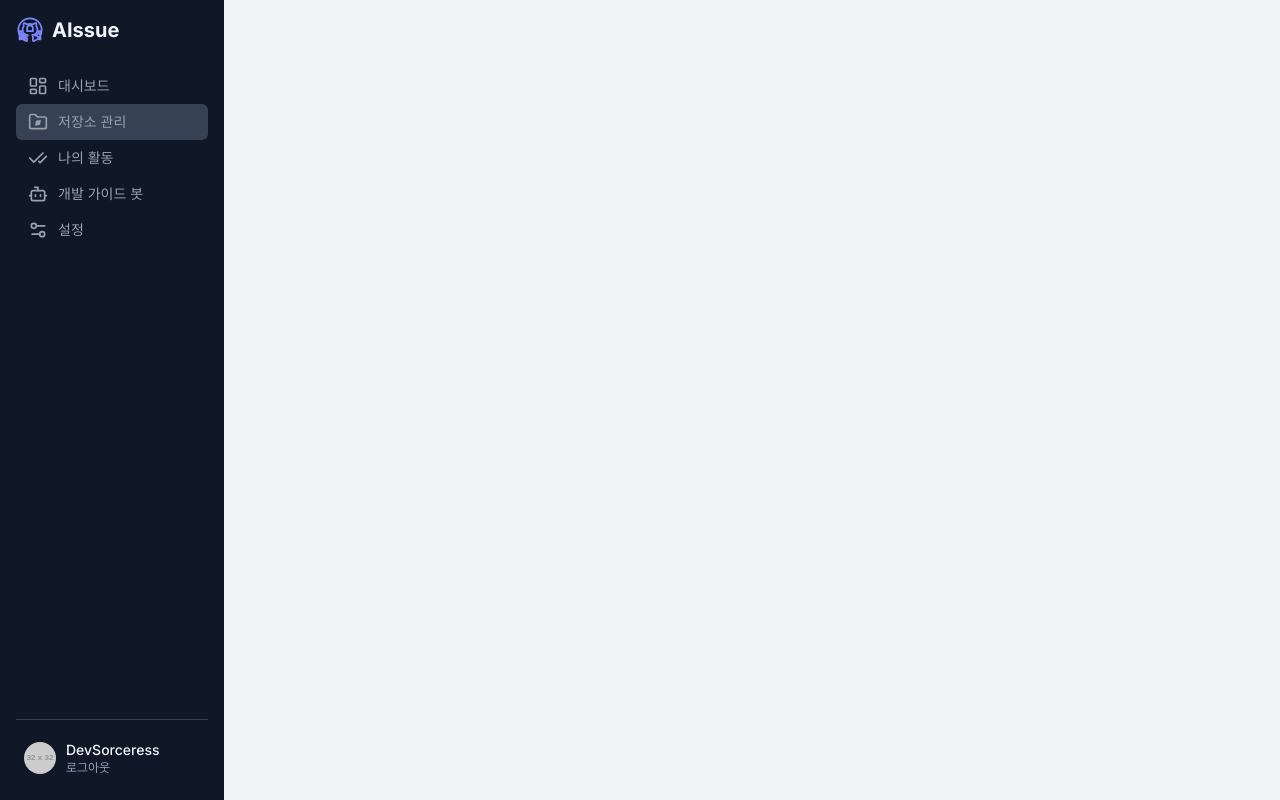
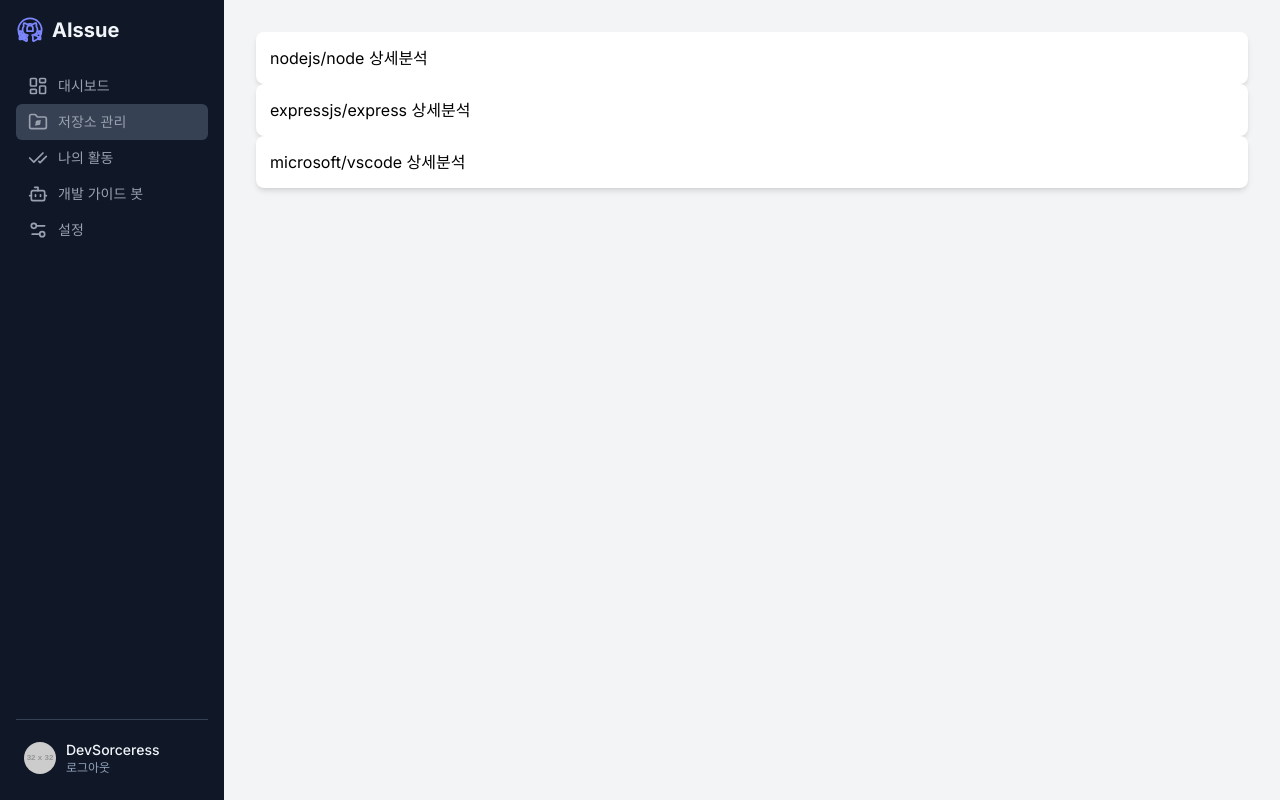
Before and after one commit to Mai-Nova/AIssue-FE, a Vue app: page /repos in a window 1280 px wide. Built offline with nearby package versions, Linux system fonts and the light colour scheme; sample sign-in values are in the browser's storage.

Commit message:
feat: issueCard수정(slot 태그), 연결, data 연결

```diff
--- a/src/views/RepoListView.vue
+++ b/src/views/RepoListView.vue
@@ -1,6 +1,35 @@
-<script setup>
-    defineProps(['title'])
+<template>
+  <div>
+    <IssueCard
+      v-for="repo in repos"
+      :key="repo.id"
+      :issue="{ title: repo.text, repoName: repo.text }"
+    >
+      {{ repo.text }}
+      <button @click="clickRepo(repo)">상세분석</button>
+    </IssueCard>
+  </div>
+</template>
+<script>
+import { ref, onMounted } from "vue";
+import { useRouter } from "vue-router";
+import { mockRepoData } from "../mockData.js"; // 실제 경로 확인
+import IssueCard from "../components/IssueCard.vue";
+
+export default {
+  components: {
+    IssueCard,
+  },
+  setup() {
+    // const router = useRouter();
+
+    const repos = ref([
+      { id: mockRepoData.nodejs.id, text: mockRepoData.nodejs.name },
+      { id: mockRepoData.expressjs.id, text: mockRepoData.expressjs.name },
+      { id: mockRepoData.vscode.id, text: mockRepoData.vscode.name },
+    ]);
+
+    return { repos };
+  },
+};
 </script>
-<template>
-  <h4>{{ title }}</h4>
-</template>
```
Also changed, not shown: src/components/IssueCard.vue (+6 -4 lines), src/router/index.js (+24 -26 lines).
